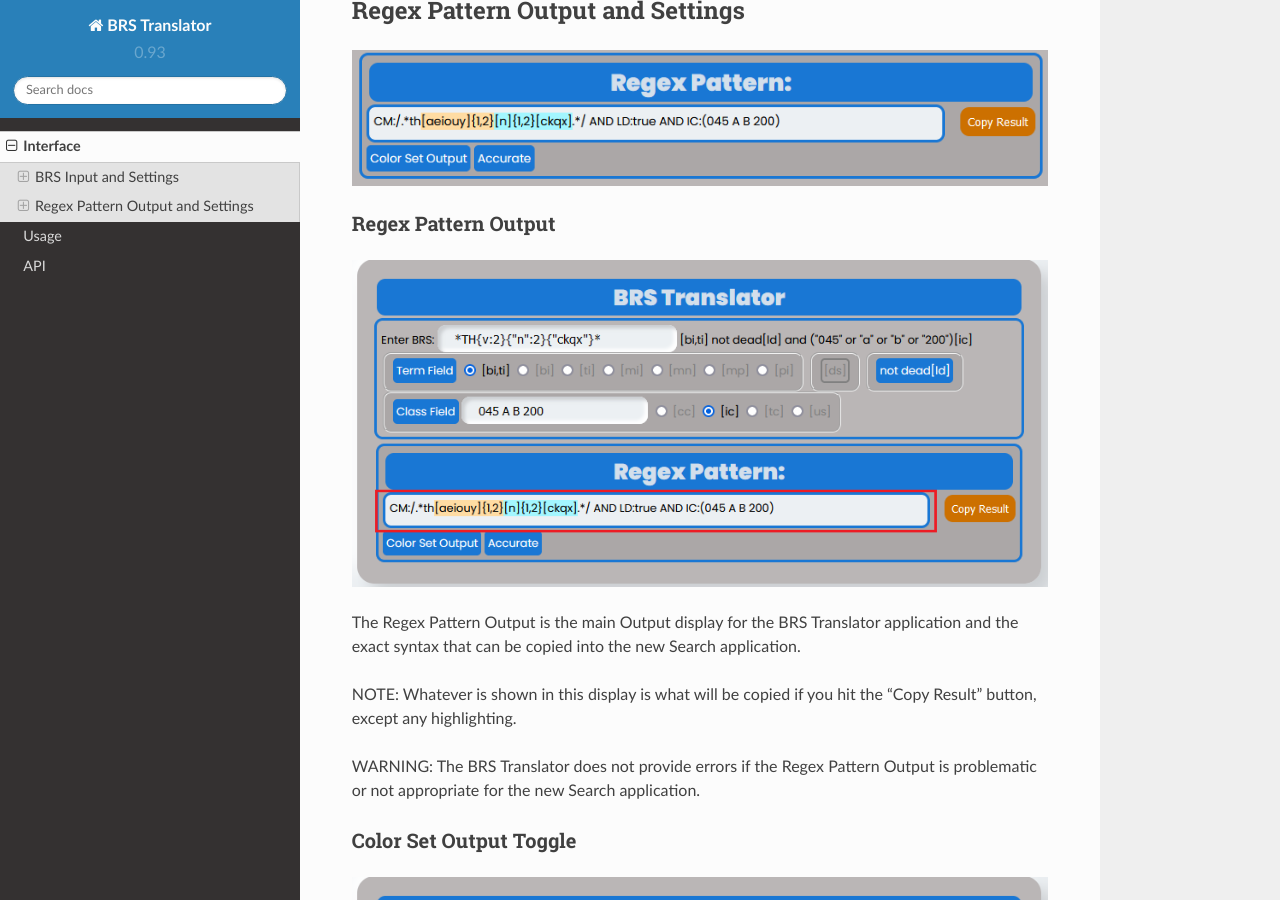
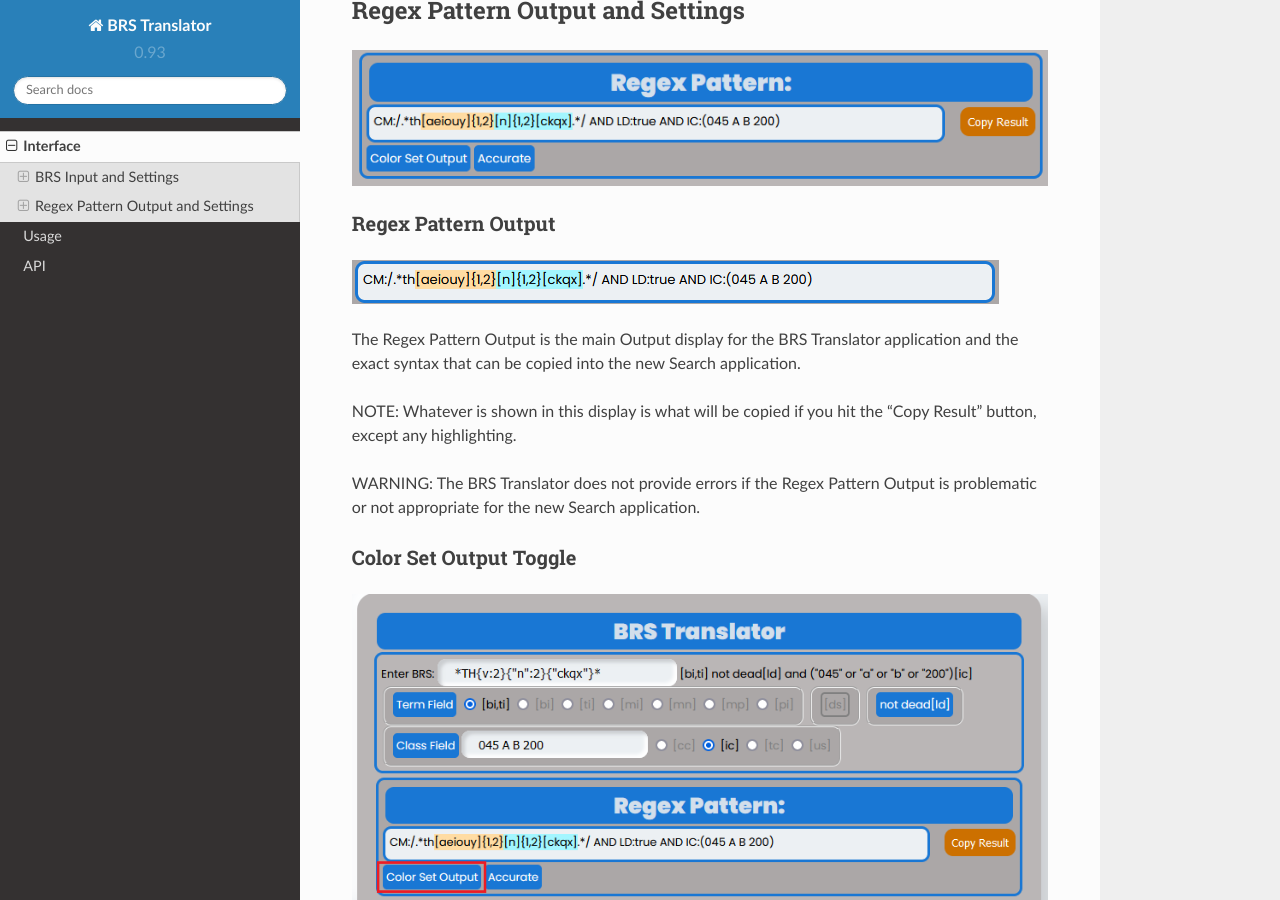
Before and after one commit to Ayjent/BRS-Translator, a Sphinx documentation site: the page built from docs/source/interface.rst, in a window 1280 px wide and 900 px high, scrolled down 4776 px. Built offline with Sphinx 7.4.7 and the Read the Docs theme 2.0.0, drawn with Linux system fonts in a browser that asks for light colours.

Commit message:
Update interface.rst

```diff
--- a/docs/source/interface.rst
+++ b/docs/source/interface.rst
@@ -86,7 +86,7 @@
 
 Regex Pattern Output
 ^^^^^^^^^^^^^^^^^^^^
-.. image:: ../_static/BRSRegExOutputHighlight.png
+.. image:: ../_static/BRS-RegexPatOutputSection.png
 
 The Regex Pattern Output is the main Output display for the BRS Translator application and the exact syntax that can be copied into the new Search application.
 
```
